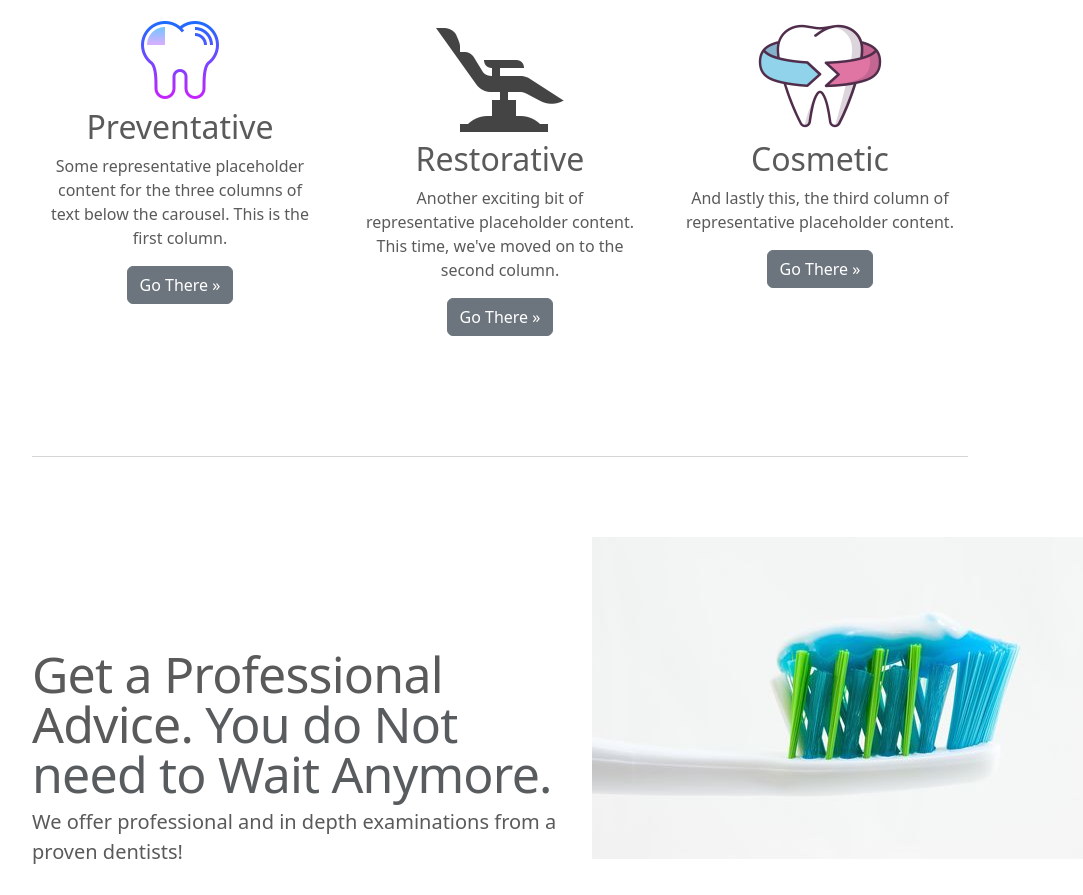
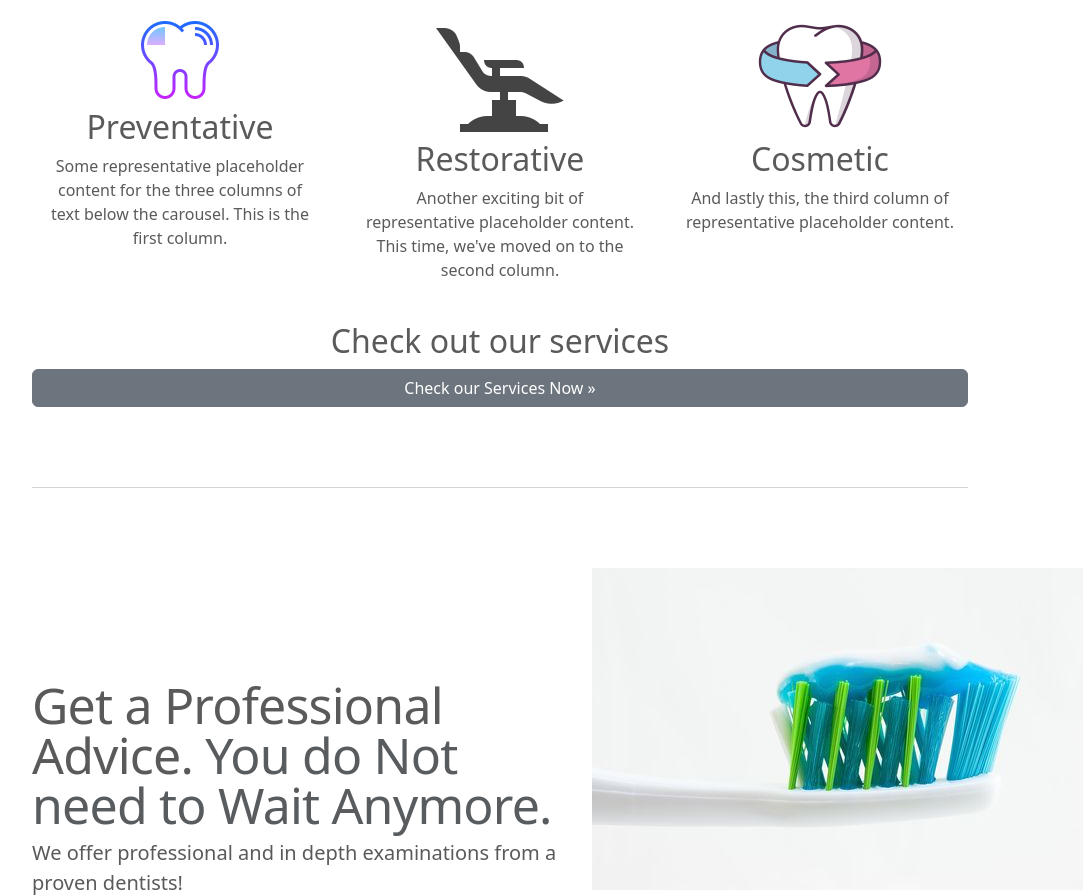
Before and after one commit to kostadinov1/dentist-2022, a Django app: page / in a window 1280 px wide. Shown: the part 612-1507 px from the top of the page, without its empty margins (140-1223 px from the left). Run offline with Django 4.2, Linux system fonts and the light colour scheme; some libraries are stand-ins or nearby versions.

Commit message:
added index page button to services

```diff
--- a/templates/core/index.html
+++ b/templates/core/index.html
@@ -61,27 +61,29 @@
 
     <!-- Three columns of text below the carousel -->
     <div class="row">
+
       <div class="col-lg-4">
           <img src="{% static 'incons/tooth_icon_1.png' %}" alt="no image">
 
         <h2>Preventative</h2>
         <p>Some representative placeholder content for the three columns of text below the carousel. This is the first column.</p>
-        <p><a class="btn btn-secondary" href="#">Go There &raquo;</a></p>
       </div><!-- /.col-lg-4 -->
       <div class="col-lg-4">
           <img src="{% static 'incons/dentist_chair_1.png' %}" alt="no image">
 
         <h2>Restorative</h2>
         <p>Another exciting bit of representative placeholder content. This time, we've moved on to the second column.</p>
-        <p><a class="btn btn-secondary" href="#">Go There &raquo;</a></p>
       </div><!-- /.col-lg-4 -->
       <div class="col-lg-4">
           <img src="{% static 'incons/tooth_icon_2.png' %}" alt="no image">
 
         <h2>Cosmetic</h2>
         <p>And lastly this, the third column of representative placeholder content.</p>
-        <p><a class="btn btn-secondary" href="#">Go There &raquo;</a></p>
       </div><!-- /.col-lg-4 -->
+                <h2 class="text-center">Check out our services</h2>
+        <div class="align-items-center">
+             <a href="{% url 'show services' %}" style="margin:auto; text-align:center; display:block;" class="btn btn-secondary button large hpbottom ">Check our Services Now &raquo;</a>
+        </div>
     </div><!-- /.row -->
 
 
```
